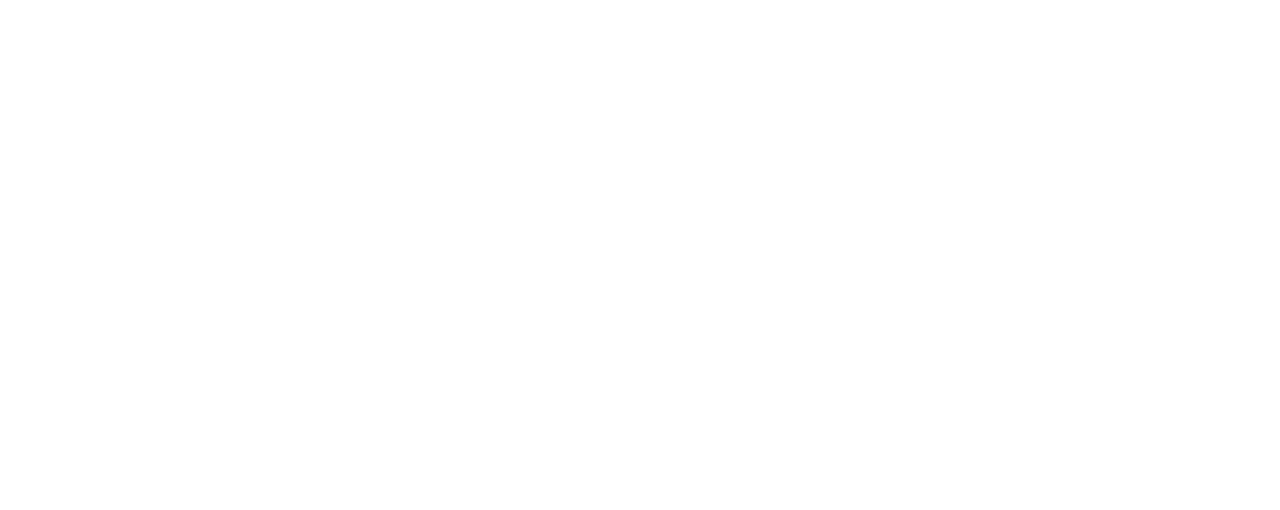
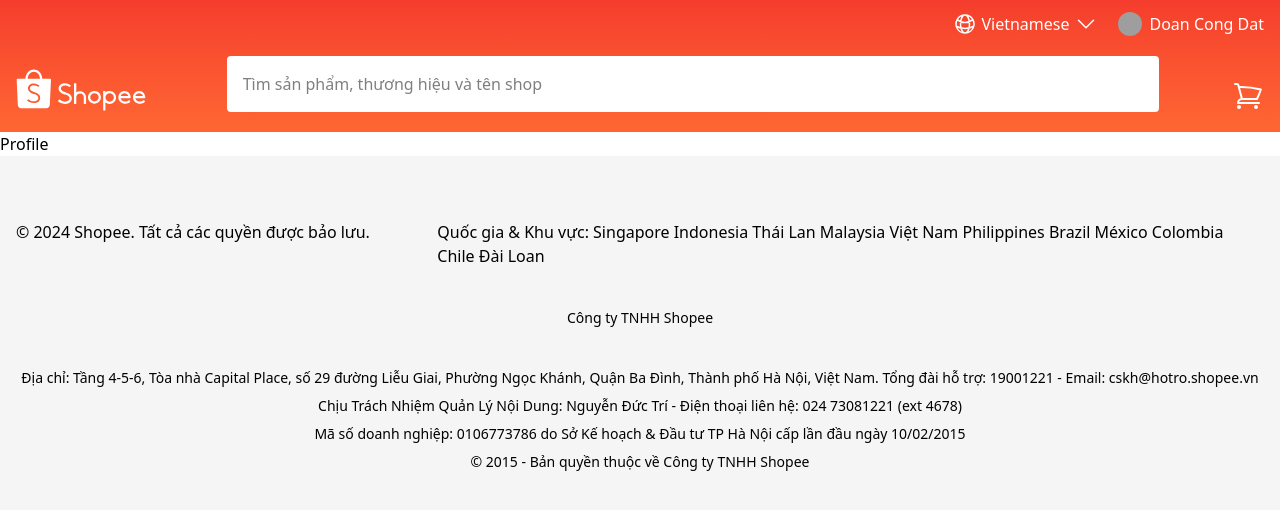
Before and after one commit to NguyenDenn/ShopeeClone, a React (Vite) app in the folder ShopeeClone/: page /profile in a window 1280 px wide. Before the commit this address had no page. Shown: the top 510 px of the page. Built offline with nearby package versions, Linux system fonts and the light colour scheme; grey boxes are pictures that could not be loaded.

Commit message:
Setup Protected Route và Rejected Route trong React Router

```diff
--- a/ShopeeClone/src/Components/Header/Header.tsx
+++ b/ShopeeClone/src/Components/Header/Header.tsx
@@ -48,7 +48,7 @@
             className='flex items-center py-1 hover:text-gray-300 cursor-pointer'
             renderPopover={
               <div>
-                <Link to='/' className='hover:text-green-300  block bg-white px-3 text-left py-3'>
+                <Link to='/profile' className='hover:text-green-300  block bg-white px-3 text-left py-3'>
                   Tài khoản của ban
                 </Link>
                 <Link to='/a' className='hover:text-green-300 block bg-white px-3 text-left py-3'>
--- /dev/null
+++ b/ShopeeClone/src/Pages/Profile/Profile.tsx
@@ -0,0 +1,3 @@
+export default function Profile() {
+  return <div>Profile</div>
+}
--- /dev/null
+++ b/ShopeeClone/src/Pages/Profile/index.ts
@@ -0,0 +1,3 @@
+import Profile from './Profile'
+
+export default Profile
--- a/ShopeeClone/src/RouteElement.tsx
+++ b/ShopeeClone/src/RouteElement.tsx
@@ -1,20 +1,48 @@
-import { useRoutes } from 'react-router-dom'
+import { Navigate, Outlet, useRoutes } from 'react-router-dom'
 import ProductList from './Pages/ProductList'
 import Login from './Pages/Login'
 import RegisterLayout from './Layouts/RegisterLayout'
 import Register from './Pages/Register'
 import MainLayout from './Layouts/MainLayout/MainLayout'
+import Profile from './Pages/Profile'
 
 export default function RouteElement() {
+  const isAuthenticated = true
+  function ProtectedRoute() {
+    return isAuthenticated ? <Outlet /> : <Navigate to='/login' />
+  }
+  function RejectedRoute() {
+    return !isAuthenticated ? <Outlet /> : <Navigate to='/' />
+  }
   const routeElement = useRoutes([
     {
       path: '/',
+      index: true,
       element: (
         <MainLayout>
           <ProductList />
         </MainLayout>
       )
     },
+    {
+      path: '/',
+      element: <ProtectedRoute />,
+      children: [
+        {
+          path: '/profile',
+          element: (
+            <MainLayout>
+              <Profile />
+            </MainLayout>
+          )
+        }
+      ]
+    },
+
+    {
+      path: '',
+      element: <RejectedRoute />,
+      children: [
         {
           path: '/login',
           element: (
@@ -31,6 +59,8 @@
             </RegisterLayout>
           )
         }
+      ]
+    }
   ])
   return routeElement
 }
```
Lines whose indentation alone changed are shown as unchanged.
